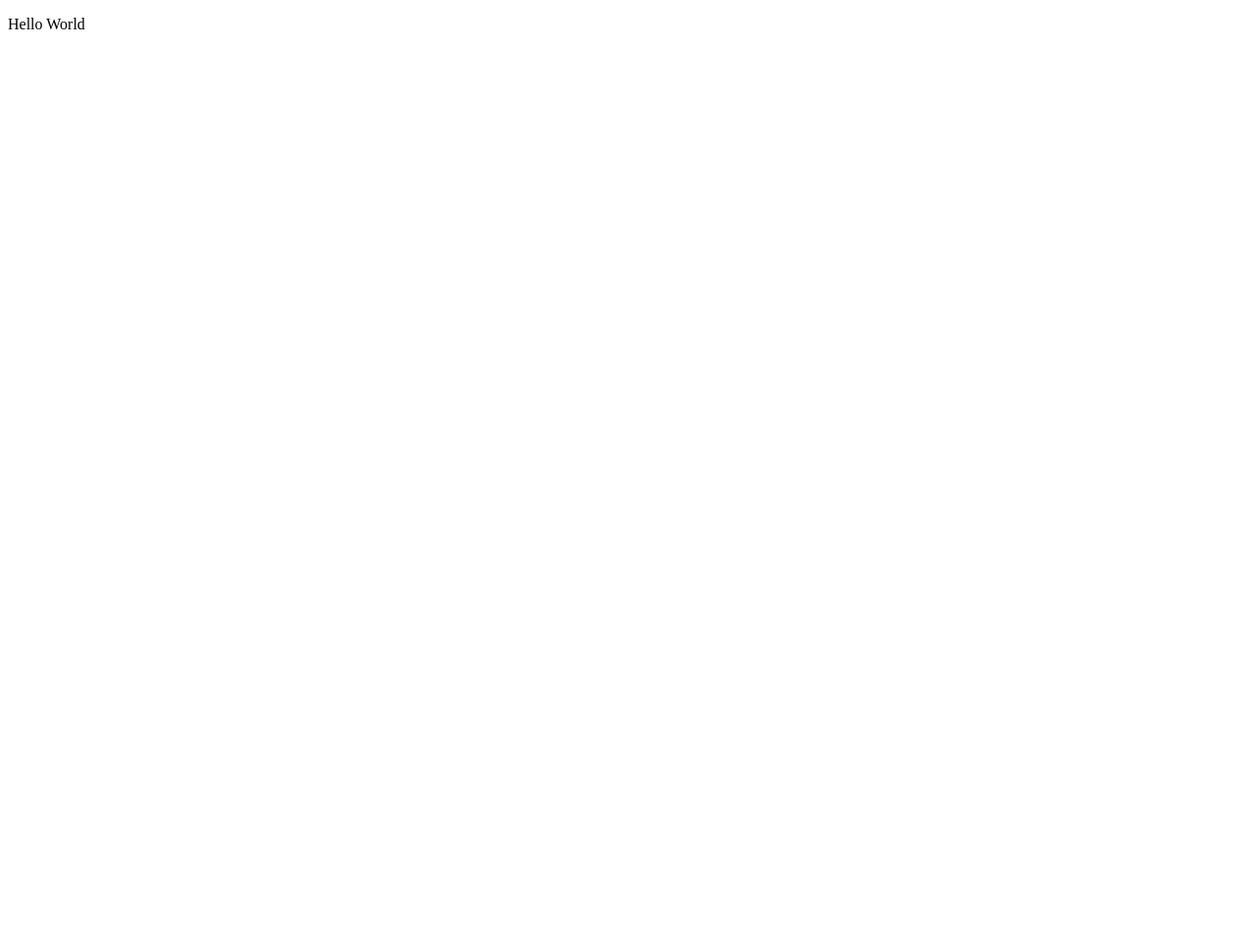
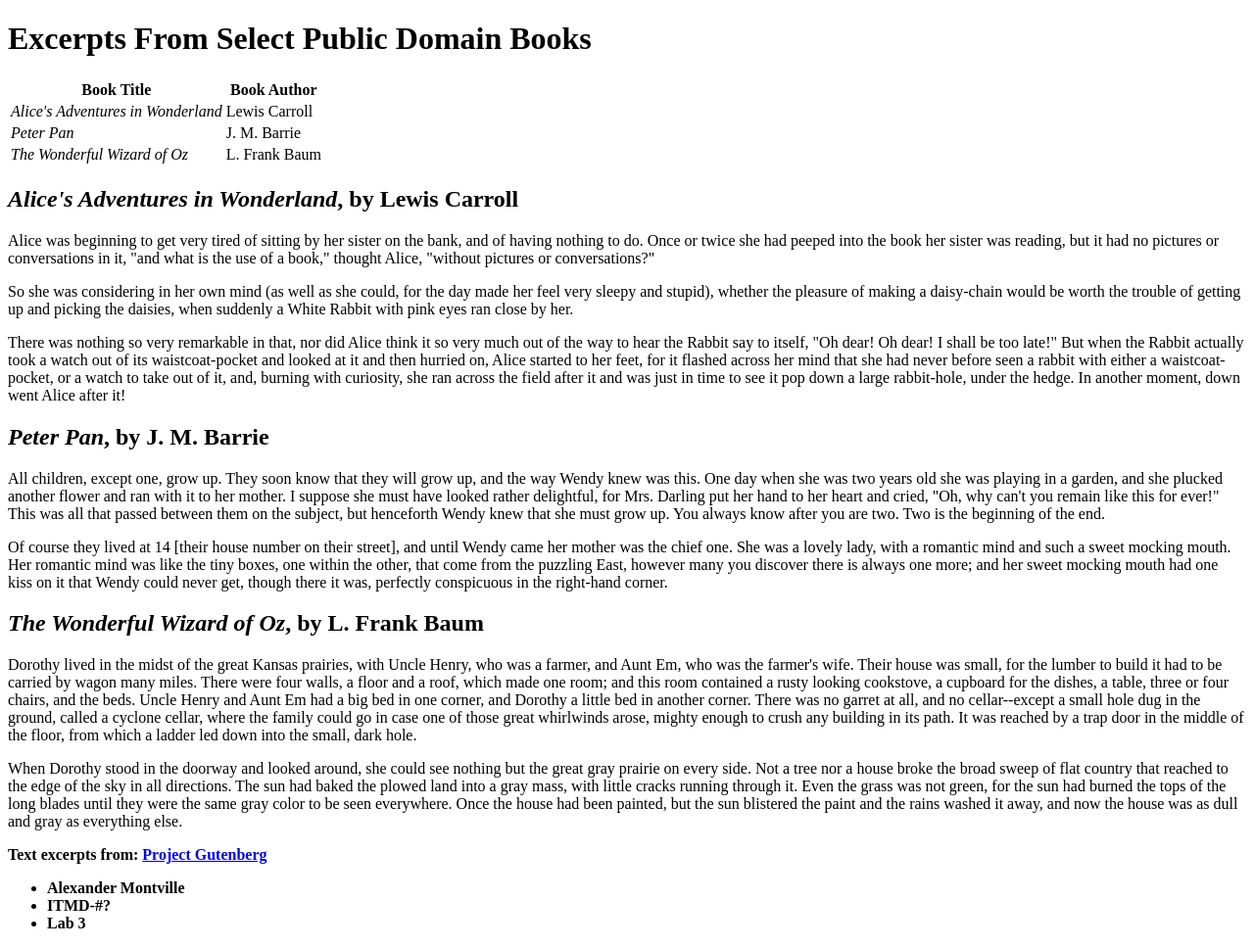
Before and after one commit to lxndrmntvll/webdev_lab3, a plain HTML site: page index.html in a window 1280 px wide. Shown: the whole page at 98% size. Before the commit the page ends 800 px from the top, so only its background shows below. Drawn offline with Linux system fonts and the light colour scheme.

Commit message:
updated all of the html code

```diff
--- a/index.html
+++ b/index.html
@@ -1,12 +1,44 @@
 <!DOCTYPE html>
 <html lang="en">
-	<head>
-		<title>Page Title</title>
-		<meta charset="utf-8">
-		<meta name="viewport" content="width=device-width, initial-scale=1">
-		<!--Additional elements for browsers and robots go here-->
-	</head>
-	<body>
-		<p>Hello World</p>
-	</body>
+<head>
+  <meta charset="utf-8">
+  <title>Excerpts From Select Public Domain Books</title>
+</head>
+<body>
+  <h1>Excerpts From Select Public Domain Books</h1>
+	<table>
+		<tr>
+			<th>Book Title</th>
+			<th>Book Author</th>
+		</tr>
+		<tr>
+			<td><em>Alice's Adventures in Wonderland</em></td>
+			<td>Lewis Carroll</td>
+		</tr>
+		<tr>
+			<td><em>Peter Pan</em></td>
+			<td>J. M. Barrie</td>
+		</tr>
+		<tr>
+			<td><em>The Wonderful Wizard of Oz</em></td>
+			<td>L. Frank Baum</td>
+		</tr>
+	</table>
+	<h2><em>Alice's Adventures in Wonderland</em>, by Lewis Carroll</h2>
+	<p>Alice was beginning to get very tired of sitting by her sister on the bank, and of having nothing to do. Once or twice she had peeped into the book her sister was reading, but it had no pictures or conversations in it, "and what is the use of a book," thought Alice, "without pictures or conversations?"</p>
+	<p>So she was considering in her own mind (as well as she could, for the day made her feel very sleepy and stupid), whether the pleasure of making a daisy-chain would be worth the trouble of getting up and picking the daisies, when suddenly a White Rabbit with pink eyes ran close by her.</p>
+	<p>There was nothing so very remarkable in that, nor did Alice think it so very much out of the way to hear the Rabbit say to itself, "Oh dear! Oh dear! I shall be too late!" But when the Rabbit actually took a watch out of its waistcoat-pocket and looked at it and then hurried on, Alice started to her feet, for it flashed across her mind that she had never before seen a rabbit with either a waistcoat-pocket, or a watch to take out of it, and, burning with curiosity, she ran across the field after it and was just in time to see it pop down a large rabbit-hole, under the hedge. In another moment, down went Alice after it!</p>
+	<h2><em>Peter Pan</em>, by J. M. Barrie</h2>
+	<p>All children, except one, grow up. They soon know that they will grow up, and the way Wendy knew was this. One day when she was two years old she was playing in a garden, and she plucked another flower and ran with it to her mother. I suppose she must have looked rather delightful, for Mrs. Darling put her hand to her heart and cried, "Oh, why can't you remain like this for ever!" This was all that passed between them on the subject, but henceforth Wendy knew that she must grow up. You always know after you are two. Two is the beginning of the end.</p>
+	<p>Of course they lived at 14 [their house number on their street], and until Wendy came her mother was the chief one. She was a lovely lady, with a romantic mind and such a sweet mocking mouth. Her romantic mind was like the tiny boxes, one within the other, that come from the puzzling East, however many you discover there is always one more; and her sweet mocking mouth had one kiss on it that Wendy could never get, though there it was, perfectly conspicuous in the right-hand corner.</p>
+	<h2><em>The Wonderful Wizard of Oz</em>, by L. Frank Baum</h2>
+	<p>Dorothy lived in the midst of the great Kansas prairies, with Uncle Henry, who was a farmer, and Aunt Em, who was the farmer's wife.  Their house was small, for the lumber to build it had to be carried by wagon many miles.  There were four walls, a floor and a roof, which made one room; and this room contained a rusty looking cookstove, a cupboard for the dishes, a table, three or four chairs, and the beds.  Uncle Henry and Aunt Em had a big bed in one corner, and Dorothy a little bed in another corner.  There was no garret at all, and no cellar--except a small hole dug in the ground, called a cyclone cellar, where the family could go in case one of those great whirlwinds arose, mighty enough to crush any building in its path.  It was reached by a trap door in the middle of the floor, from which a ladder led down into the small, dark hole.</p>
+	<p>When Dorothy stood in the doorway and looked around, she could see nothing but the great gray prairie on every side.  Not a tree nor a house broke the broad sweep of flat country that reached to the edge of the sky in all directions.  The sun had baked the plowed land into a gray mass, with little cracks running through it.  Even the grass was not green, for the sun had burned the tops of the long blades until they were the same gray color to be seen everywhere.  Once the house had been painted, but the sun blistered the paint and the rains washed it away, and now the house was as dull and gray as everything else.</p>
+	<p><strong>Text excerpts from: <a href="http://www.gutenberg.org">Project Gutenberg</a></strong></p>
+	<ul>
+    <li><strong>Alexander Montville</strong></li>
+   	<li><strong>ITMD-#?</strong></li>
+   	<li><strong>Lab 3</strong></li>
+  </ul>
+</body>
 </html>
```
